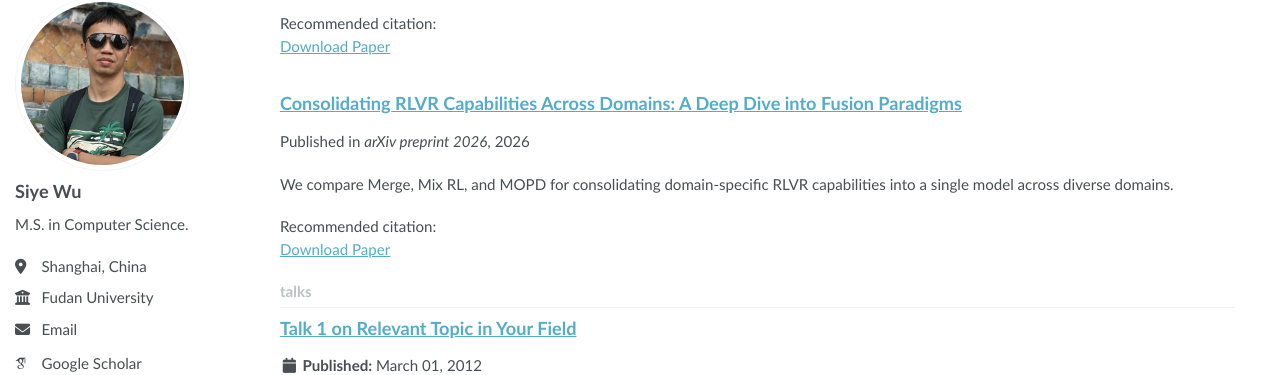
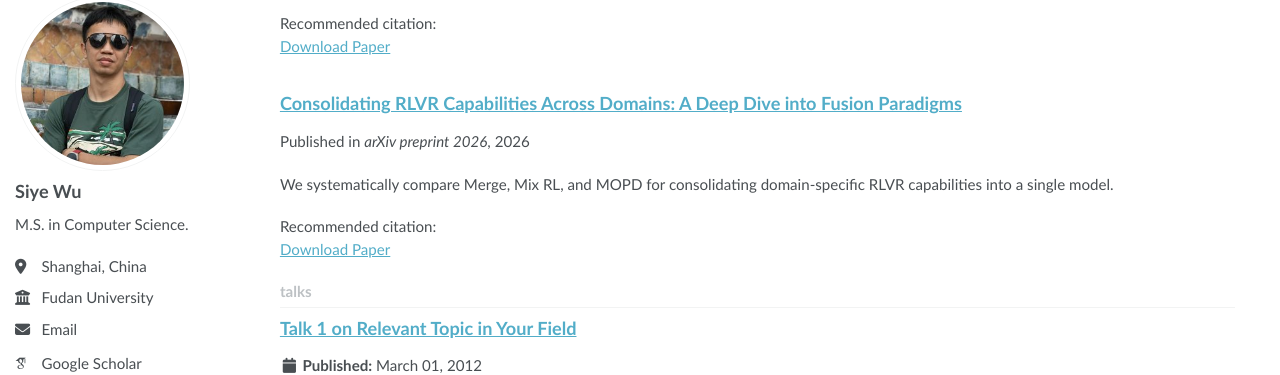
Before and after one commit to Di-viner/Di-viner.github.io, a Jekyll site: the page built from _pages/collection-archive.html, in a window 1280 px wide and 900 px high, scrolled down 1691 px. Shown: the part 86-461 px from the top of the window. Built offline with Jekyll 4.4.1, drawn with Linux system fonts in a browser that asks for light colours; some web fonts are replaced; a script bundle is joined from its source files by our own code; library files that are not in the unit come from our copies.

Commit message:
Update publication excerpt for clarity and remove unused image files to streamline project assets.

```diff
--- a/_publications/2026-llm-fusion.md
+++ b/_publications/2026-llm-fusion.md
@@ -5,7 +5,7 @@ header:
 collection: publications
 category: manuscripts
 permalink: /publication/2026-llm-fusion
-excerpt: 'We compare Merge, Mix RL, and MOPD for consolidating domain-specific RLVR capabilities into a single model across diverse domains.'
+excerpt: 'We systematically compare Merge, Mix RL, and MOPD for consolidating domain-specific RLVR capabilities into a single model.'
 date: 2026-08-31
 venue: 'arXiv preprint 2026'
 authors: 'Siye Wu, Kai Yang, Yuchen Cai, Xin Xu, Peng-Yuan Wang, Jiaxuan Wang, Jiashun Liu, Jiafei Lyu, Yangkun Chen, Saiyong Yang, Yanghua Xiao'
```
